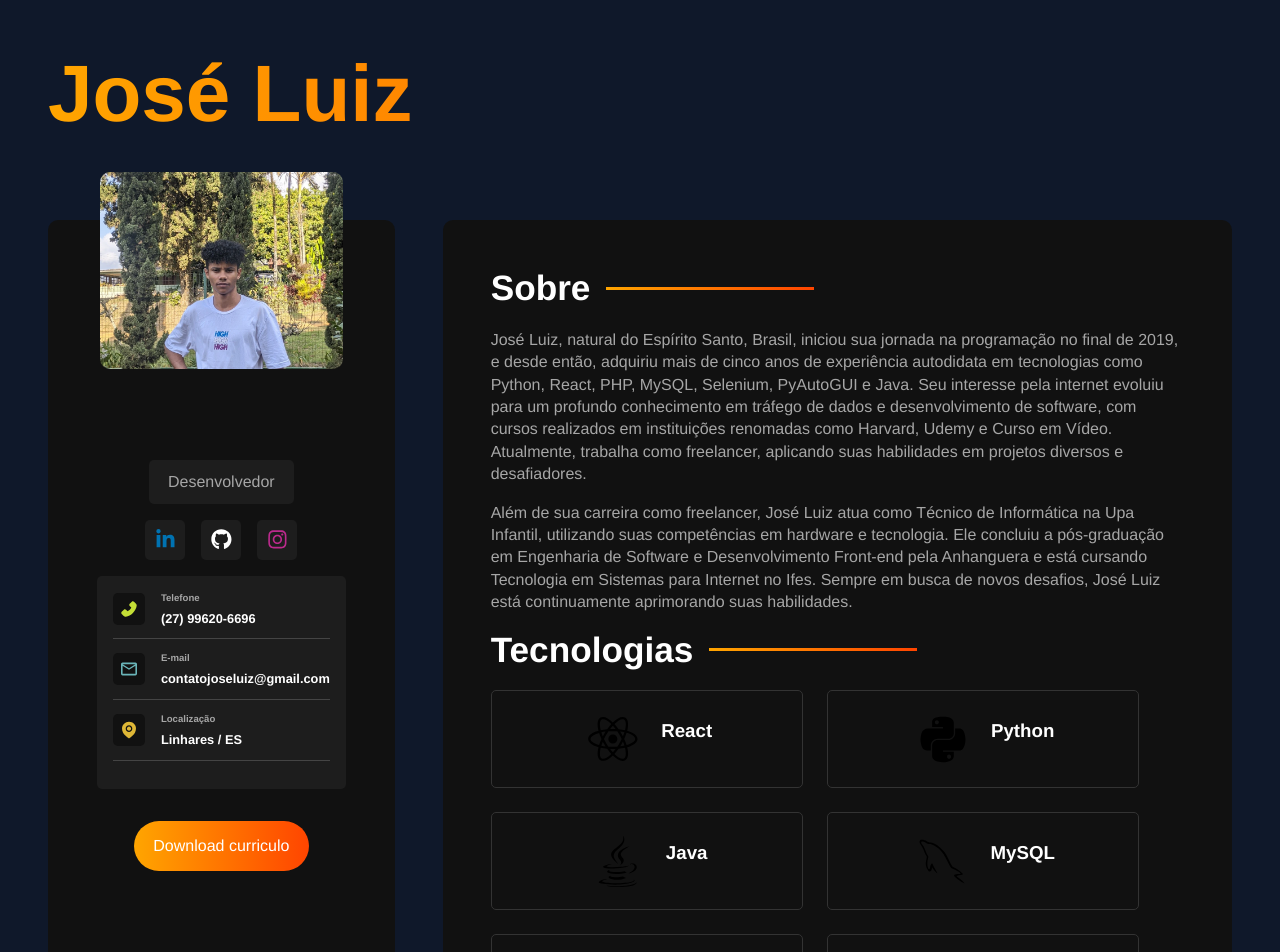
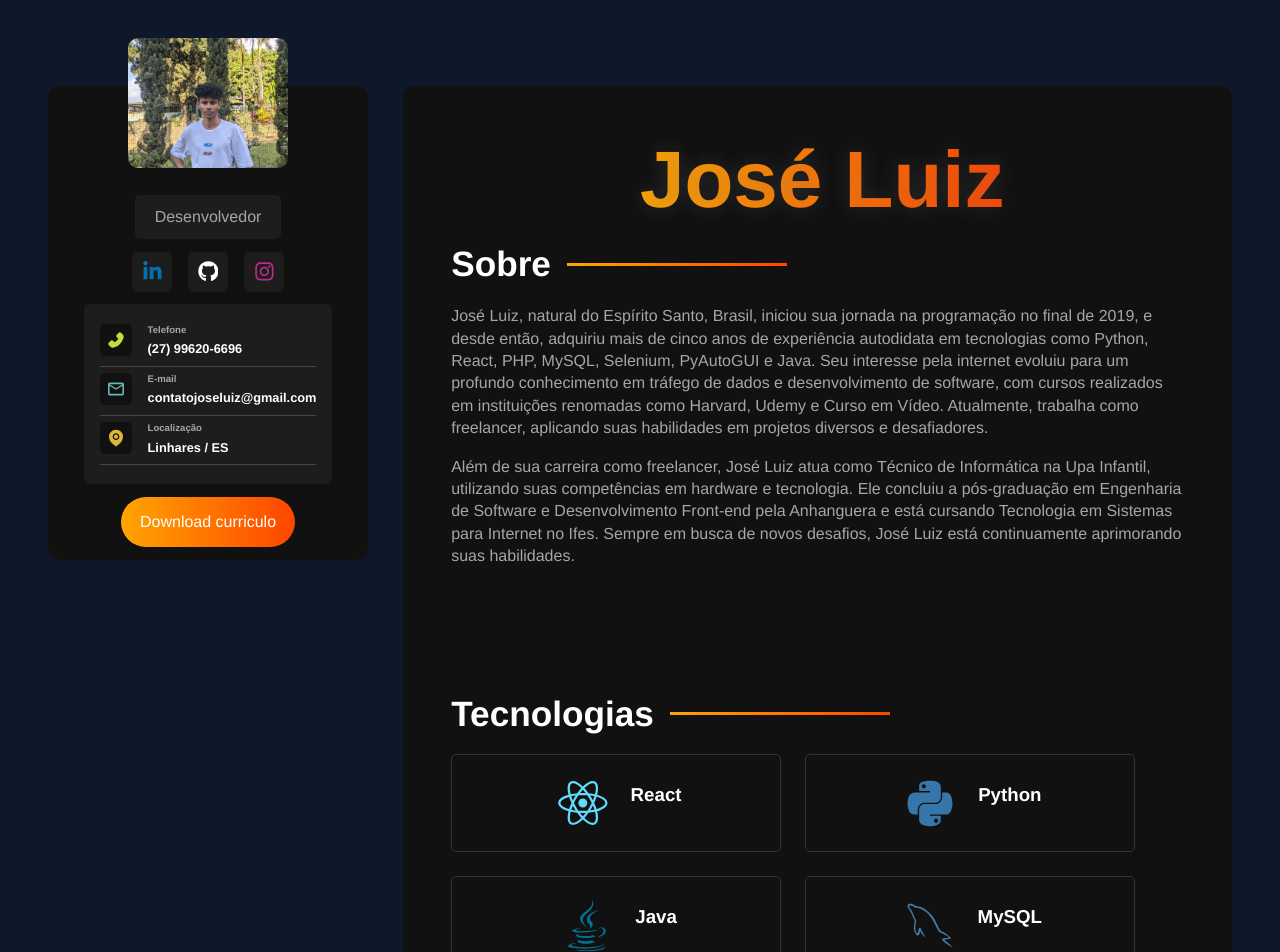
Before and after one commit to JoseLuiz095/portfolio2.0, a React (Vite) app: page / in a window 1280 px wide. Shown: the top 952 px of the page. Built offline with nearby package versions, Linux system fonts and the light colour scheme.

Commit message:
pequenas modificaçoes ao sass

```diff
--- a/package.json
+++ b/package.json
@@ -10,6 +10,7 @@
     "preview": "vite preview"
   },
   "dependencies": {
+    "framer-motion": "^11.9.0",
     "react": "^18.3.1",
     "react-dom": "^18.3.1",
     "react-icons": "^5.3.0"
--- a/src/App.jsx
+++ b/src/App.jsx
@@ -9,7 +9,6 @@ function App() {
 
   return (
     <div id="portfolio">
-      <h1>José Luiz</h1>
       <Sidebar />
       <MainContent />
     </div>
--- a/src/components/MainContent.jsx
+++ b/src/components/MainContent.jsx
@@ -7,6 +7,7 @@ import "../styles/components/maincontent.sass"
 const MainContent = () => {
   return (
     <main id="main-contect">
+      <h1>José Luiz</h1>
       <AboutContainer />
       <TecnologiesContainer />
       <ProjectsContainer />
--- a/src/components/TecnologiesContainer.jsx
+++ b/src/components/TecnologiesContainer.jsx
@@ -14,47 +14,49 @@ const technologies = [
   {
     id: "React",
     name: "React",
-    icon: <DiReact />,
-    info: "React é uma biblioteca JavaScript para construir interfaces de usuário (UI), amplamente utilizada no desenvolvimento front-end."
+    icon: <DiReact style={{color: "#61DBFB"}} />,
+    info: "Estudei e aprimorei React durante minha formação no IFES. Utilizo-o amplamente no desenvolvimento de UIs modernas, com Bootstrap para estilização.",
   },
   {
     id: "Python",
     name: "Python",
-    icon: <DiPython />,
-    info: "Python é uma linguagem de programação versátil, com aplicações em automação, desenvolvimento web, ciência de dados e inteligência artificial."
+    icon: <DiPython style={{color: "#3776AB"}} />,
+    info: "Fiz curso avançado em Python, explorando frameworks como Selenium, PyAutoGUI, Django e PySide. Tenho prática avançada em automação e desenvolvimento web.",
   },
   {
     id: "Java",
     name: "Java",
-    icon: <DiJava />,
-    info: "Java é uma linguagem de programação amplamente usada no desenvolvimento de sistemas corporativos, aplicativos móveis e web."
+    icon: <DiJava style={{color: "#007396"}} />,
+    info: "Curso de Java do básico ao avançado pela Loiane. Tenho experiência em desenvolvimento de sistemas robustos e aplicativos web com Java.",
   },
   {
     id: "MySQL",
     name: "MySQL",
-    icon: <DiMysql />,
-    info: "MySQL é um sistema de gerenciamento de banco de dados relacional (RDBMS) amplamente utilizado no desenvolvimento de aplicativos web."
+    icon: <DiMysql style={{color: "#4479A1"}} />,
+    info: "Estudei MySQL em diversos cursos e pratico em nível avançado no IFES, aplicando em bancos de dados relacionais para web.",
   },
   {
     id: "PHP",
     name: "PHP",
-    icon: <FaPhp />,
-    info: "Git é um sistema de controle de versão distribuído, fundamental para o desenvolvimento de software colaborativo e gestão de código."
+    icon: <FaPhp style={{color: "#777BB4"}} />,
+    info: "Pratico PHP em nível avançado na formação do IFES, focando no desenvolvimento web dinâmico e integração com bancos de dados.",
   },
   {
     id: "Angular",
     name: "Angular",
-    icon: <FaAngular />,
-    info: "Angular é um framework JavaScript para construção de aplicações web dinâmicas e de alto desempenho, utilizado principalmente no front-end."
+    icon: <FaAngular style={{color: "#DD0031"}} />,
+    info: "Completei curso de Angular do básico ao avançado pela Loiane. Uso Angular para desenvolver aplicações web rápidas e escaláveis.",
   }
 ];
+
+
 const TecnologiesContainer = () => {
   return (
     <section className="tecnologies-container">
       <h2>Tecnologias</h2>
       <div className="tecnologies-grid">
         {technologies.map((tech)=>(
-          <div className="tecnology-card" id={tech.id} key={tech.id}>
+          <div className="tecnology-card" id={tech.id} key={tech.id} >
             {tech.icon}
             <div className="tecnology-info">
               <h3> {tech.name} </h3>
--- a/src/styles/components/InformationContainer.sass
+++ b/src/styles/components/InformationContainer.sass
@@ -6,7 +6,7 @@
     flex-direction: column
     background-color: variables.$bg-color-secondary
     padding: 1rem
-    margin-bottom: 2rem
+    margin-bottom: .8rem
     text-align: left
     max-width: 80%
     border-radius: variables.$card-border-radius
@@ -15,8 +15,8 @@
         @include mixins.center
         justify-content: start
         gap: 1rem
-        padding-bottom:  .8rem
-        margin-bottom: .8rem
+        padding-bottom:  .6rem
+        margin: .2rem 0
         border-bottom: 1px solid #444
         width: 100%
         text-decoration: none
@@ -24,7 +24,7 @@
         h3
             color: variables.$text-color-sencondary
             font-size: .6rem
-            margin-bottom: .5rem
+            margin-bottom: .4rem
         p
             color: variables.$text-color
             font-weight: bold
--- a/src/styles/components/app.sass
+++ b/src/styles/components/app.sass
@@ -5,11 +5,4 @@
     flex-wrap: wrap
     padding: 3rem
     gap: 3rem
-
-    h1
-        width: 100%
-        font-size: 5rem
-        margin-bottom: 2rem
-        background: variables.$gradient
-        -webkit-background-clip: text
-        -webkit-text-fill-color: transparent
+    margin-top: 3%
--- a/src/styles/components/maincontent.sass
+++ b/src/styles/components/maincontent.sass
@@ -7,8 +7,22 @@
     flex: 2 1 0
     border-radius: variables.$container-border-radius
     padding: 3rem
+    margin-left:30%
+    width: 75%
+
+    h1
+        font-size: 5rem
+        position: absolute
+        left: 50%
+        background: variables.$gradient
+        -webkit-background-clip: text
+        -webkit-text-fill-color: transparent
+        text-shadow: 0px 0px 20px rgba(105, 105, 105, 0.3)
+
+
 
     section
+        padding-top: 15%
         display: flex
         flex-direction: column
 
--- a/src/styles/components/sidebar.sass
+++ b/src/styles/components/sidebar.sass
@@ -9,11 +9,13 @@
     align-items: center
     flex-direction: column
     text-align: center
-    position: relative
-    padding: 3rem 0
+    position: fixed
+    width: 25%
+    padding: .8rem 0
+
 
     img
-        max-width: 70%
+        max-width: 50%
         border-radius: variables.$container-border-radius
         position: absolute
         top: -3rem
@@ -22,7 +24,7 @@
         color: variables.$text-color-sencondary
         background-color: variables.$bg-color-secondary
         border-radius: variables.$card-border-radius
-        margin-top: 12rem
+        margin-top: 30%
         padding: .8rem 1.2rem
 
     .btn
--- a/src/styles/components/socialnetworks.sass
+++ b/src/styles/components/socialnetworks.sass
@@ -4,7 +4,7 @@
 #social-networks
     @include mixins.center
     gap: 1rem
-    margin: 1rem 0
+    margin: .8rem 0
 
     .social-btn
         padding: .6rem
```
Also changed, not shown: 1 other file (tests, documents, lock files or other folders).
